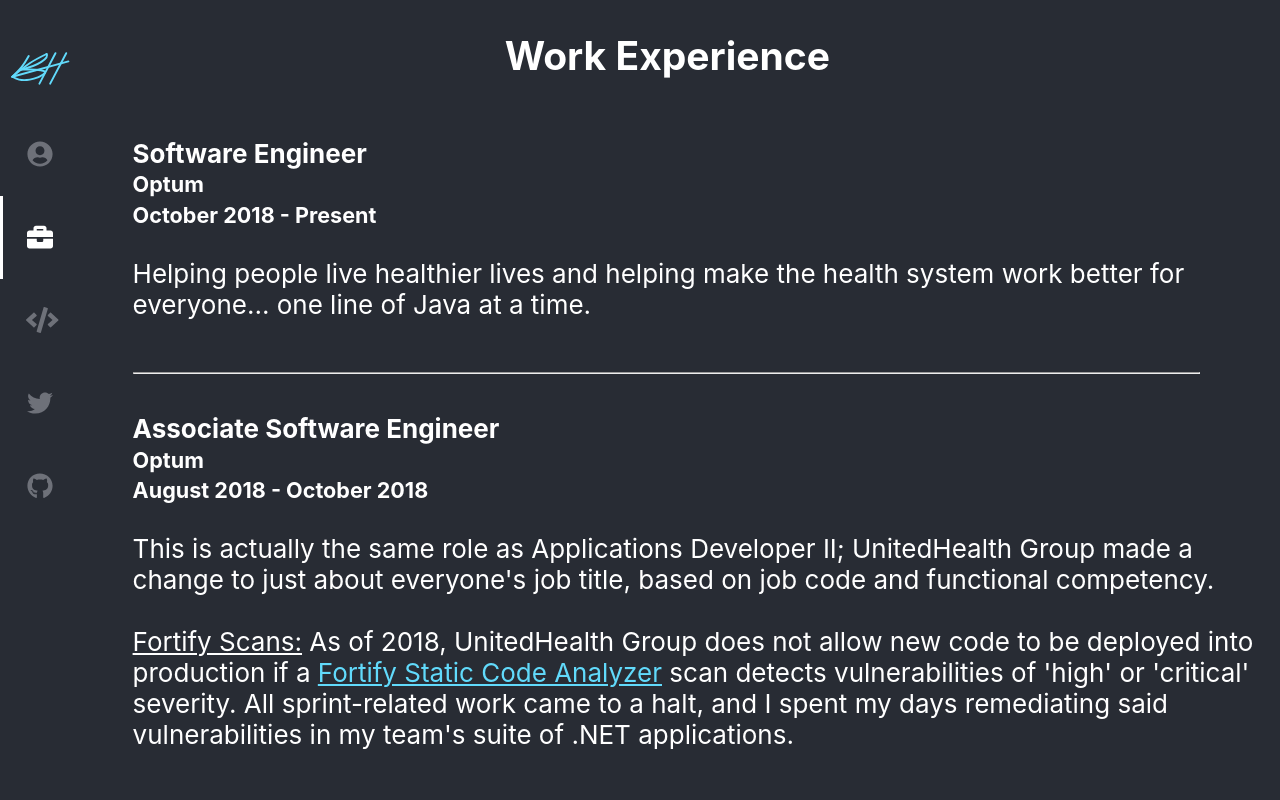
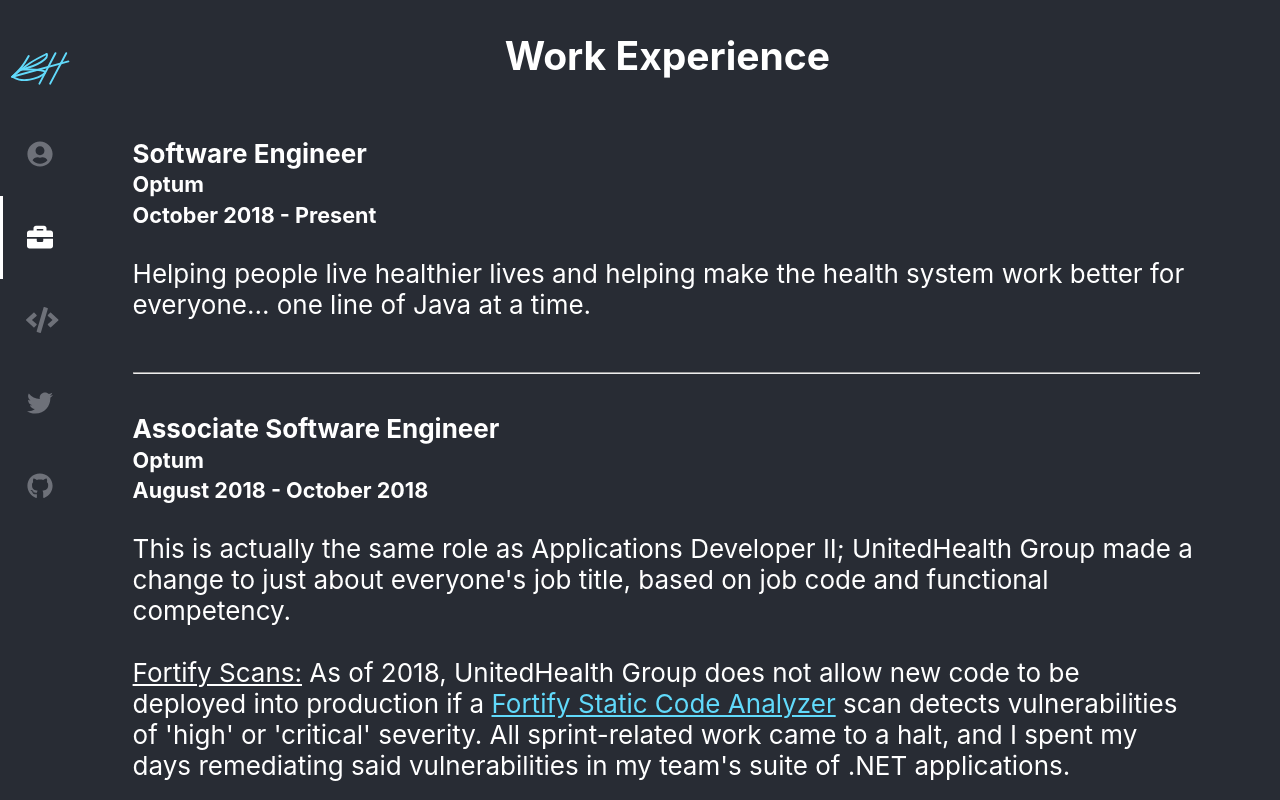
Before and after one commit to brianHollingsworth/brianhollingsworth.github.io, a React (Create React App) app: page /work-experience in a window 1280 px wide. Built offline with nearby package versions, Linux system fonts and the light colour scheme.

Commit message:
Reduced width of job description to better align with hr.

```diff
--- a/package.json
+++ b/package.json
@@ -1,6 +1,6 @@
 {
   "name": "brian-hollingsworth-codes",
-  "version": "1.0.1",
+  "version": "1.0.2",
   "private": true,
   "homepage": "https://brian.hollingsworth.codes",
   "dependencies": {
--- a/src/Job.jsx
+++ b/src/Job.jsx
@@ -10,9 +10,11 @@
                 <h5 className="job-company">{props.company}</h5>
                 <h5 className="job-tenure">{props.tenure}</h5>
             </div>
-            <p>
-            { ReactHtmlParser(props.description) }
-            </p>
+            <div className="job-body">
+                <p>
+                { ReactHtmlParser(props.description) }
+                </p>
+            </div>
             <hr></hr>
         </div>
     );
--- a/src/css/Job.css
+++ b/src/css/Job.css
@@ -21,6 +21,10 @@
     padding-bottom: 0.2em;
 }
 
+.job-body {
+    width: 95%;
+}
+
 hr {
     width: 95%;
     margin-left: 0;
```
Also changed, not shown: 1 other file (tests, documents, lock files or other folders).
